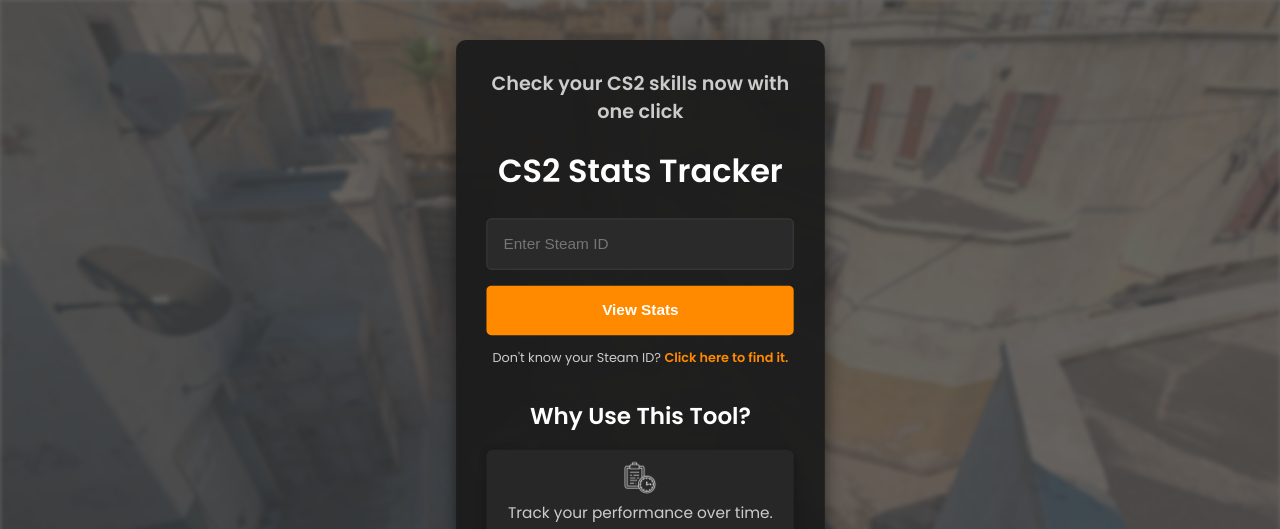
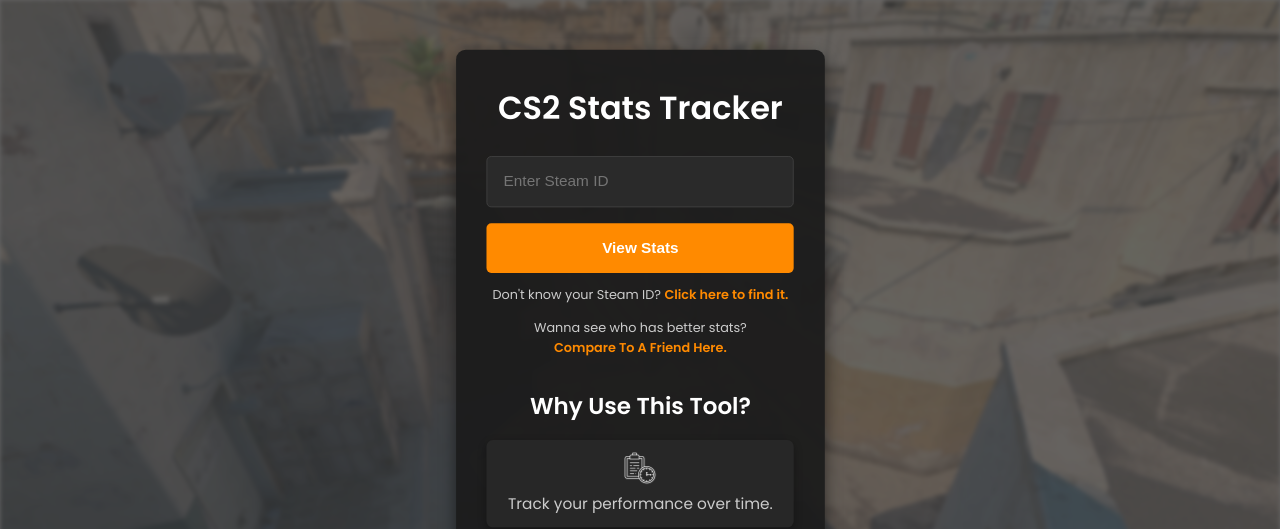
Before and after one commit to RaresRacsan/CS2-Stats, a website: page public/index.html in a window 1280 px wide. Shown: the top 529 px of the page. Drawn offline with Linux system fonts and the light colour scheme.

Commit message:
added empty compare page

```diff
--- a/public/index.html
+++ b/public/index.html
@@ -26,7 +26,7 @@
     </div>
     <div class="login-container">
 
-        <h2 class="subtitle">Check your CS2 skills now with one click</h2>
+        <!--<h2 class="subtitle">Check your CS2 skills now with one click</h2>-->
         <h1 class="title">CS2 Stats Tracker</h1>
         <form id="steamIdForm" onsubmit="handleSubmit(event)">
             <input type="text" id="steamId" placeholder="Enter Steam ID" required>
@@ -35,6 +35,9 @@
         <p class="secondary-message">
             Don't know your Steam ID? <a href=/views/getIdPage.html>Click here to find
                 it.</a>
+        </p>
+        <p class="secondary-message">
+            Wanna see who has better stats? <br> <a href=/views/compare.html>Compare To A Friend Here.</a>
         </p>
         <div class="features">
             <h3>Why Use This Tool?</h3>
```
Also changed, not shown: public/views/compare.html (added).
